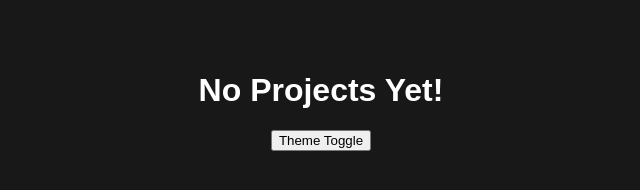
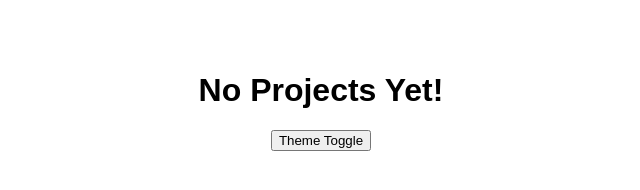
Before and after one commit to samldr/samldr.github.io, a plain HTML site: page projects.html in a window 1280 px wide. Both pictures are taken after a click on the button "Theme Toggle". Shown: the whole page, without its empty margins (319-959 px from the left). Drawn offline with Linux system fonts and the light colour scheme.

```diff
--- a/projects.html
+++ b/projects.html
@@ -5,7 +5,7 @@
     <script>
         function toggleTheme() {
             var element = document.body;
-            element.classList.toggle("light");
+            element.classList.toggle("light-mode");
         }
     </script>
 </head>
```
